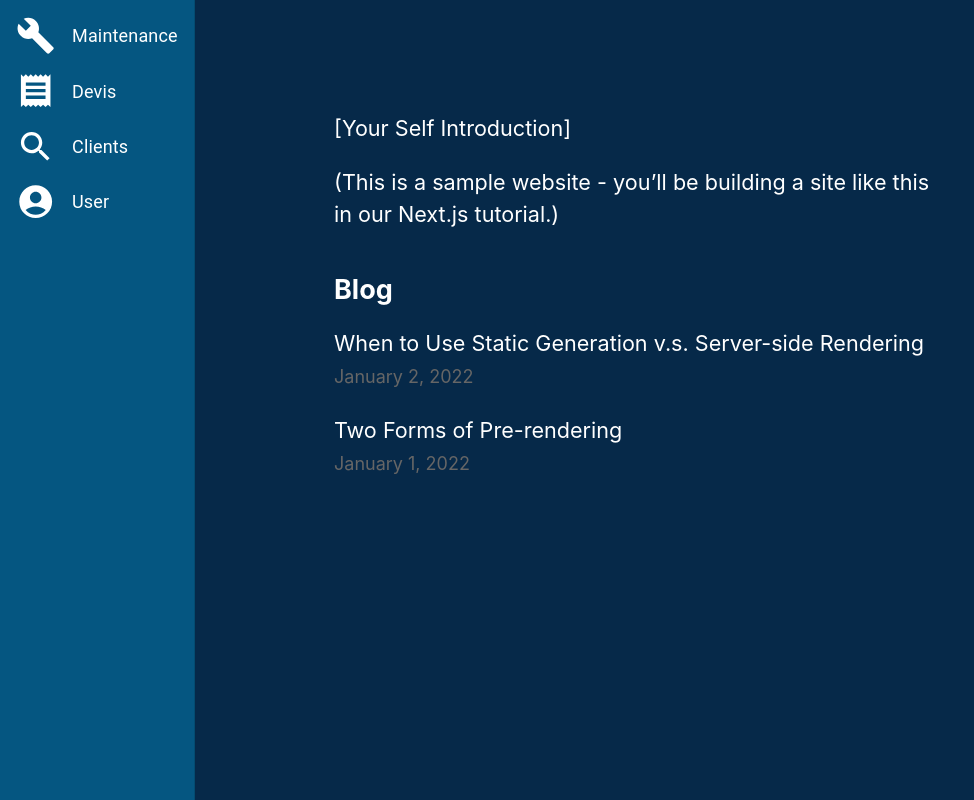
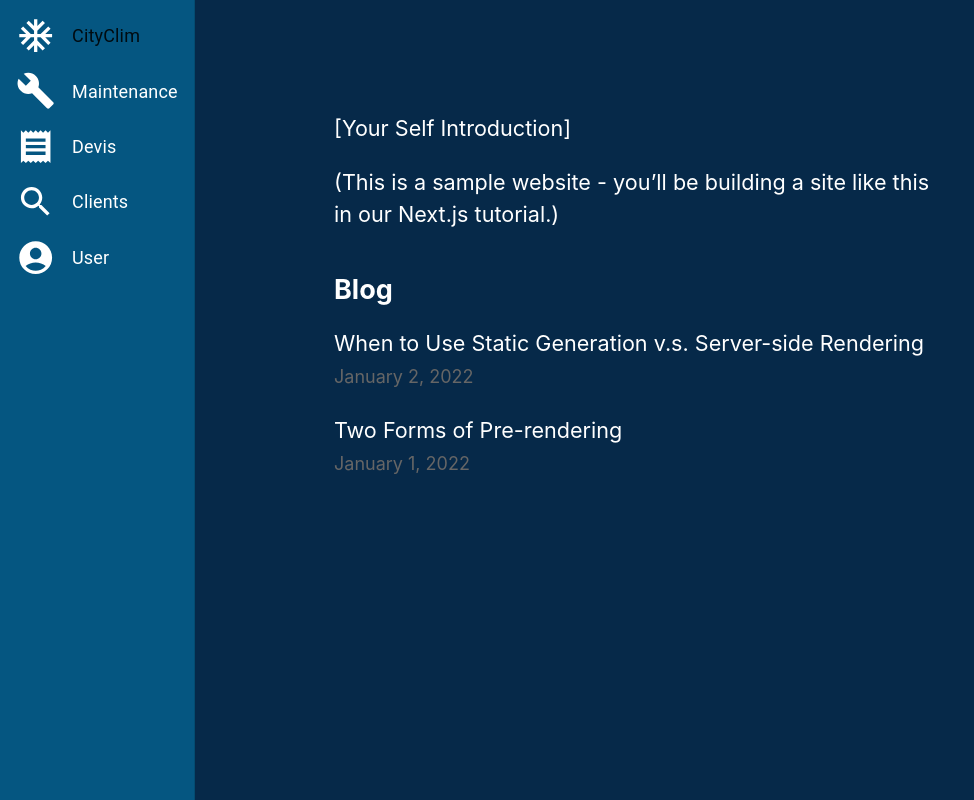
Before and after one commit to asa93/cityclim, a Next.js app: page / in a window 1280 px wide. Shown: the whole page, without its empty margins (0-974 px from the left). Built offline with nearby package versions, Linux system fonts and the light colour scheme.

Commit message:
add logo snowflake

```diff
--- a/components/sidebar.js
+++ b/components/sidebar.js
@@ -17,10 +17,22 @@ import ListItemButton from "@mui/material/ListItemButton";
 import ListItemIcon from "@mui/material/ListItemIcon";
 import ListItemText from "@mui/material/ListItemText";
 
+import AcUnitIcon from "@mui/icons-material/AcUnit";
+import { ACTION } from "next/dist/client/components/app-router-headers";
+
 export default function SideBar({ children, home, title }) {
   return (
     <Drawer variant="persistent" anchor={"left"} open={true}>
       <List>
+        <ListItem disablePadding>
+          <ListItemButton>
+            <ListItemIcon>
+              <AcUnitIcon fontSize="large" />
+            </ListItemIcon>
+            <ListItemText primary="CityClim" />
+          </ListItemButton>
+        </ListItem>
+
         <ListItem disablePadding>
           <Link href={`/`}>
             <ListItemButton>
```
